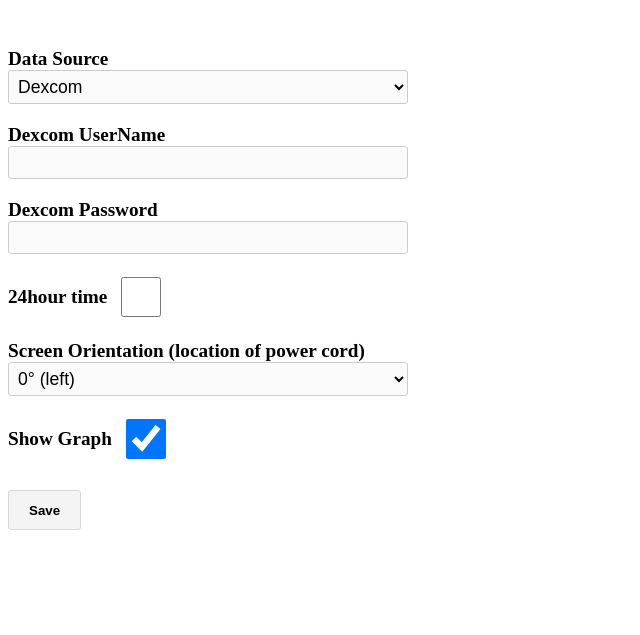
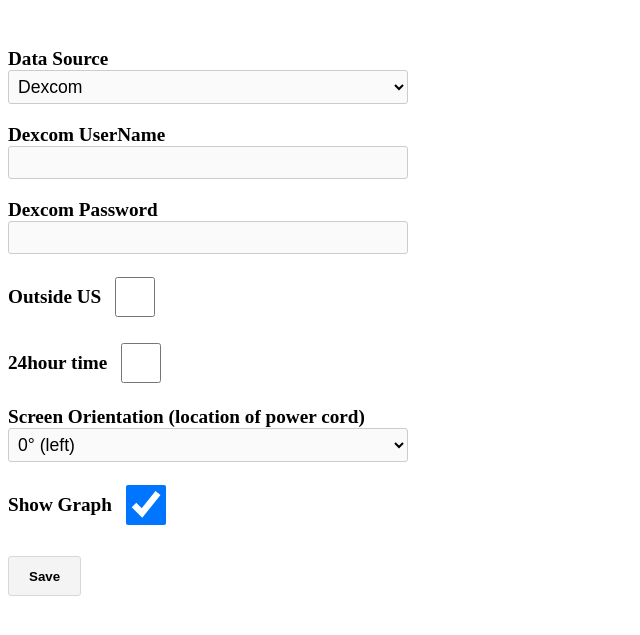
Before and after one commit to bassettb/SugarPiDisplay, a Flask app: page / in a window 1280 px wide. Shown: the top 635 px of the page, without its empty margins (0-640 px from the left). Run offline with Flask 3, Linux system fonts and the light colour scheme.

Commit message:
outside_us setting for dexcom URL (#31)

```diff
--- a/sugarpidisplay/config_utils.py
+++ b/sugarpidisplay/config_utils.py
@@ -6,6 +6,7 @@ class Cfg():
     ns_token = 'nightscout_access_token'
     dex_user = 'dexcom_username'
     dex_pass = 'dexcom_password'
+    outside_us = 'outside_us'
     use_animation = 'use_animation'
     time_24hour = 'time_24hour'
     unit_mmol = 'unit_mmolL'
@@ -24,6 +25,8 @@ def fill_config_gaps(config):
         config[Cfg.show_graph] = True
     if Cfg.unit_mmol not in config:
         config[Cfg.unit_mmol] = False
+    if Cfg.outside_us not in config:
+        config[Cfg.outside_us] = False
 
 def read_config(config, configPath, logger):
     config.clear()
--- a/sugarpidisplay/dexcom_reader.py
+++ b/sugarpidisplay/dexcom_reader.py
@@ -7,7 +7,8 @@ from .trend import Trend
 from .utils import Reading, get_reading_age_minutes
 from .config_utils import Cfg
 
-host = "share2.dexcom.com"
+host_us = "share2.dexcom.com"
+host_non_us = "shareous1.dexcom.com"
 login_resource = "/ShareWebServices/Services/General/LoginPublisherAccountByName"
 latestgv_resource = "/ShareWebServices/Services/Publisher/ReadPublisherLatestGlucoseValues"
 user_agent = "Dexcom Share/3.0.2.11 CFNetwork/711.2.23 Darwin/14.0.0"
@@ -27,10 +28,12 @@ class DexcomReader():
     def set_config(self, __config):
         self.__config[Cfg.dex_user] = __config[Cfg.dex_user]
         self.__config[Cfg.dex_pass] = __config[Cfg.dex_pass]
+        self.__config[Cfg.outside_us] = __config[Cfg.outside_us]
         return True
 
     def login(self):
         self.__sessionId = ""
+        host = host_non_us if (self.__config[Cfg.outside_us]) else host_us
         try:
             conn = http.client.HTTPSConnection(host)
             payload = self.__get_payload_for_login()
@@ -84,6 +87,7 @@ class DexcomReader():
 
     def __make_request(self):
         result = {'status': 0, 'content': '', 'error': None}
+        host = host_non_us if (self.__config[Cfg.outside_us]) else host_us
         try:
             conn = http.client.HTTPSConnection(host)
 
--- a/sugarpidisplay/sugarpiconfig/templates/setup.html
+++ b/sugarpidisplay/sugarpiconfig/templates/setup.html
@@ -14,6 +14,9 @@
       <div>{{ form.dexcom_user(size=40) }}</div>
       <div class="block">{{ form.dexcom_pass.label }}</div>
       <div>{{ form.dexcom_pass(size=40) }}</div>
+      <div class="block">
+        {{ form.outside_us.label }} {{ form.outside_us }}
+      </div>
     </div>
     <div class="toggle nightscout">
       <div class="block">{{ form.ns_url.label }}</div>
--- a/sugarpidisplay/sugarpiconfig/views.py
+++ b/sugarpidisplay/sugarpiconfig/views.py
@@ -57,6 +57,7 @@ class MyForm(FlaskForm):
         'Dexcom UserName', validators=[dexcom_field_check])
     dexcom_pass = PasswordField(
         'Dexcom Password', validators=[dexcom_field_check])
+    outside_us = BooleanField('Outside US')
     ns_url = StringField(
         'Nightscout URL', validators=[nightscout_field_check])
     ns_token = StringField(
@@ -70,7 +71,7 @@ def hello_world():
 
 @app.route('/success')
 def success():
-    return 'Your device is configured.  Now cycle the power and it will use the new settings'
+    return 'Your device is configured.  Now cycle the power to use the new settings'
 
 
 @app.route('/', methods=('GET', 'POST'))
@@ -96,6 +97,7 @@ def handle_submit(form):
     if (form.data_source.data == source_dexcom):
         config[Cfg.dex_user] = form.dexcom_user.data
         config[Cfg.dex_pass] = form.dexcom_pass.data
+        config[Cfg.outside_us] = form.outside_us.data
     else:
         config[Cfg.ns_url] = form.ns_url.data
         config[Cfg.ns_token] = form.ns_token.data
@@ -121,6 +123,8 @@ def loadData(form):
                     form.dexcom_user.data = config[Cfg.dex_user]
                 if (Cfg.dex_pass in config):
                     form.dexcom_pass.data = config[Cfg.dex_pass]
+                if (Cfg.outside_us in config):
+                    form.outside_us.data = config[Cfg.outside_us]
             if (config[Cfg.data_source] == source_nightscout):
                 if (Cfg.ns_url in config):
                     form.ns_url.data = config[Cfg.ns_url]
```
